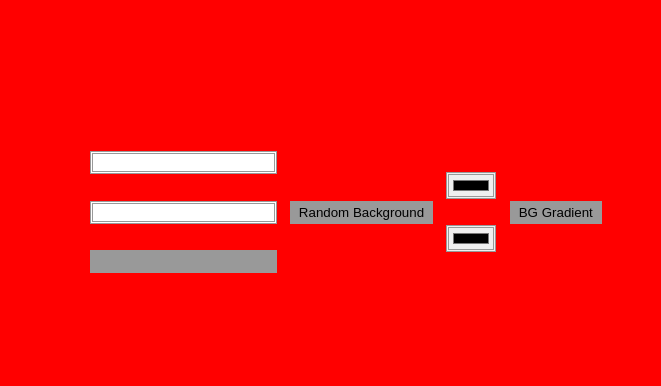
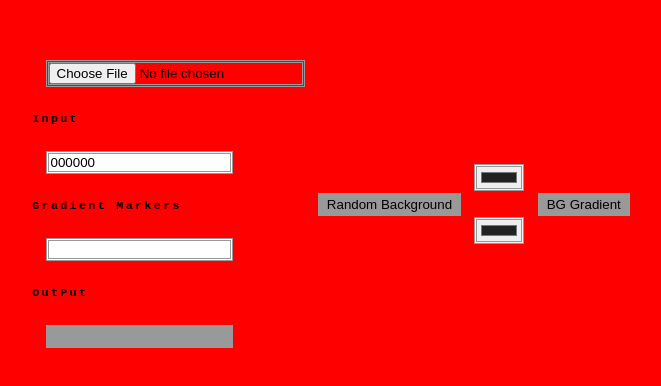
Before and after one commit to optimisedu/functionalGradient, a plain HTML site: page index.html in a window 1280 px wide. Shown: the part 196-582 px from the top of the page, without its empty margins (309-970 px from the left). Drawn offline with Linux system fonts and the light colour scheme.

Commit message:
quicksave

```diff
--- a/color.js
+++ b/color.js
@@ -1,87 +1,47 @@
-//get all elements including the css values which can be modified from root css variables
-const root = document.querySelector(':root');
+//get all elements including the css values which can be modified from rt css variables
 const primary = '--color-primary';
 const secondary = '--color-secondary';
-const int = document.getElementById('int');
+const png = document.getElementById('png');
+const rt = document.querySelector(':root');
+const int = document.querySelector('#int');
 const out = document.getElementById('out');
 const btn__select = document.getElementById('btn__select');
 const btn__random = document.getElementById('btn__random');
 const box__one = document.getElementById('btn__select');
 const box__two = document.getElementById('btn__random');
-const n = document.getElementById('int').target.value;
 const bgCol = document.body.style.backgroundColor;
-bgCol = 'hsl(255, 255, 255)';
-//===================================root css getters and setters================================//
-const setPrimary = (root, primary) => {
-	root.style.setProperty(primary, int.value);
+
+//utilities
+let random = (min, max) => {
+	return Math.floor(Math.random() * (max - min + 1) + min);
 };
-const setSecondary = (root, secondary) => {
-	root.style.setProperty(secondary, int.value);
+let randomInt = (n) =>{ Math.floor(Math.random() * n) += 1};
+
+
+let el = (selector) => document.getElementById(id);
+let find = (selector) => document.querySelector(selector);
+let get = (selector, property) => {
+window.getComputedStyle(find(selector)).getPropertyValue(property);
+}
+let set = (selector, property, value) => {
+	return find(selector).style.setProperty(property, value);
 };
-//get functions
-const getPrimary = (root, primary) => {
-	let rs = getComputedStyle(root);
-	console.log(
-		'The value of --primary-color is: ' + rs.getPropertyValue(primary)
-	);
+
+//functions
+let randomColor = () => {
+	let r = random(0, 126);
+	let g = random(0, 255);
+	let b = random(0, 255);
+	let a = random(0.5, 1);
+	let color = `rgba(${r}, ${g}, ${b}, ${a})`;
+	return color;
 };
-const getSecondary = (root, secondary) => {
-	let rs = getComputedStyle(root);
-	console.log(
-		'The value of --secondary-color is: ' + rs.getPropertyValue(secondary)
-	);
-};
-//set event listeners
-btn__select.addEventListener('click', () => {
-	setPrimary(root, primary);
-	getPrimary(root, primary);
-});
-btn__random.addEventListener('click', () => {
-	setSecondary(root, secondary);
-	getSecondary(root, secondary);
+set('main', 'background-color', randomColor());
+btn__random.addEventListener('click', (e) => {
+	set('main', 'background-color', randomColor());
+	onerror = (e) => {
+		console.log(e);
+	};
 });
 
-getCSSValue = (el, prop) => {
- if (prop in el.style) {
-   return getComputedStyle(el).getPropertyValue();
- }
-
-
-
-
-let randomInt = (n) =>{ Math.floor(Math.random() * n) += 1};
-
-let generateRandomColor = () => {
-	hue = randomInt(360);
-	sat = randomInt(100) + '%';
-	lgt = randomInt(100) + '%';
-	const a = 1;
-	return 'hsl(' + hue + 'deg, ' + sat + ', ' + lgt + ',' + a + ')';
-};
-
-let RGB = '#' + Math.random().toString(16).slice(-6);
-
-console.log(generateRandomColor());
-
-let createRandomGradient = (n) => {
-	let gradient = []; //early use of caching -- canvas use later
-	n = randomInt(10);
-	for (i = 0; i < n; i++) {
-		gradient.push(generateRandomColor());
-	}
-	return gradient;
-};
-
-console.log(createRandomGradient(5));
-// const inputCreate = (type, value, id) => {
-// 	const input = document.createElement('input');
-// 	input.type = type;
-// 	input.value = value;
-// 	input.value = id;
-// 	return input;
-// };
-
-
-// for (let i = 0; i < int; i++) {
-// 	inputCreate('color', 'Hello', concat('in', [i]));
-// }
+//==============================================get color values==============================================
--- a/index.html
+++ b/index.html
@@ -4,23 +4,28 @@
 		<meta charset="UTF-8" />
 		<meta http-equiv="X-UA-Compatible" content="IE=edge" />
 		<meta name="viewport" content="width=device-width, initial-scale=1.0" />
-		<title>Color Picker</title>
 		<link rel="stylesheet" href="./styles.css" />
 	</head>
 	<body>
-		<main class="container">
+		<main class="container" style ="">
 			<div class="cols">
-				<input type="text" class="int" id="int" />
-				<input type="text" class="int" id="int" />
+				<lable id="io">
+					<input type="file" id="png" name="file"  accept=".png"/>
+				<h3>Input</h3>
+				<input type="text" class="int" id="int" value = "000000" placeholder ="#000000" />
+				<h3>Gradient Markers</h3>
+				<input type="text" class="int" id="n"/>
+				<h3>OutPut</h3>
 				<input type="text" class="int" id="out" readonly />
 			</div>
 			<button id="btn__random" class="cols btn btn__random">
 				Random Background
 			</button>
 			<div class="cols">
-				<input type="color" id="box__one" value="#888" />
-				<input type="color" id="box__two" value="#888" />
+				<input type="color" id="box__one" value="#222222" />
+				<input type="color" id="box__two" value="#222222" />
 			</div>
+		</label>
 			<div class="line">
 				<button id="btn__select" class="cols btn btn__select">
 					BG Gradient
--- a/styles.css
+++ b/styles.css
@@ -8,9 +8,11 @@
 	box-sizing: border-box;
 }
 body {
-	font-family: 'Open Sans', sans-serif;
+	font-family: 'Fira Code', monospace;
 	font-size: 10px;
 	background-color: var(--color-primary);
+	margin: 0;
+	padding: 0;
 }
 .container {
 	height: 100vh;
@@ -31,6 +33,9 @@ btn {
 	margin: 1em;
 	border: 3px double var(--color-secondary);
 }
+h3 {
+	letter-spacing: 0.2em;
+}
 .btn {
 	background-color: var(--color-secondary);
 	border: 3px double var(--color-secondary);
```
